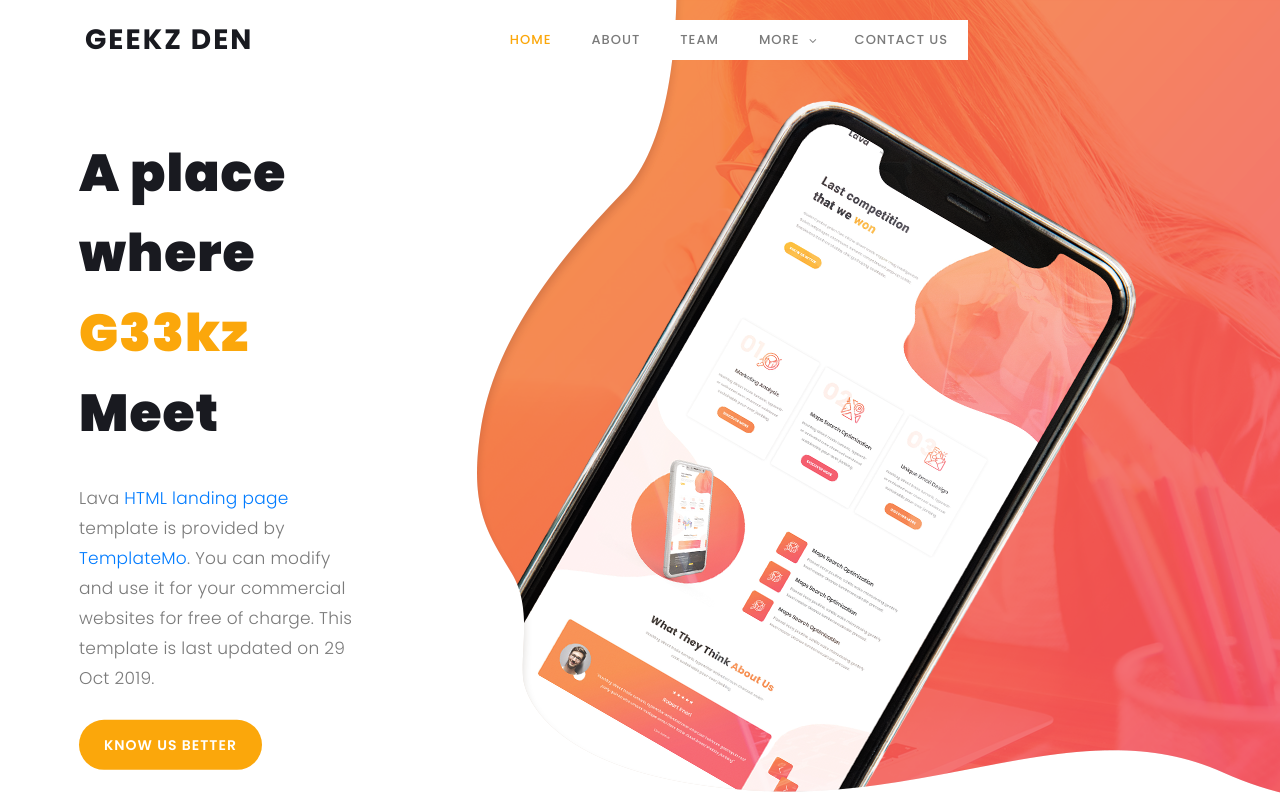
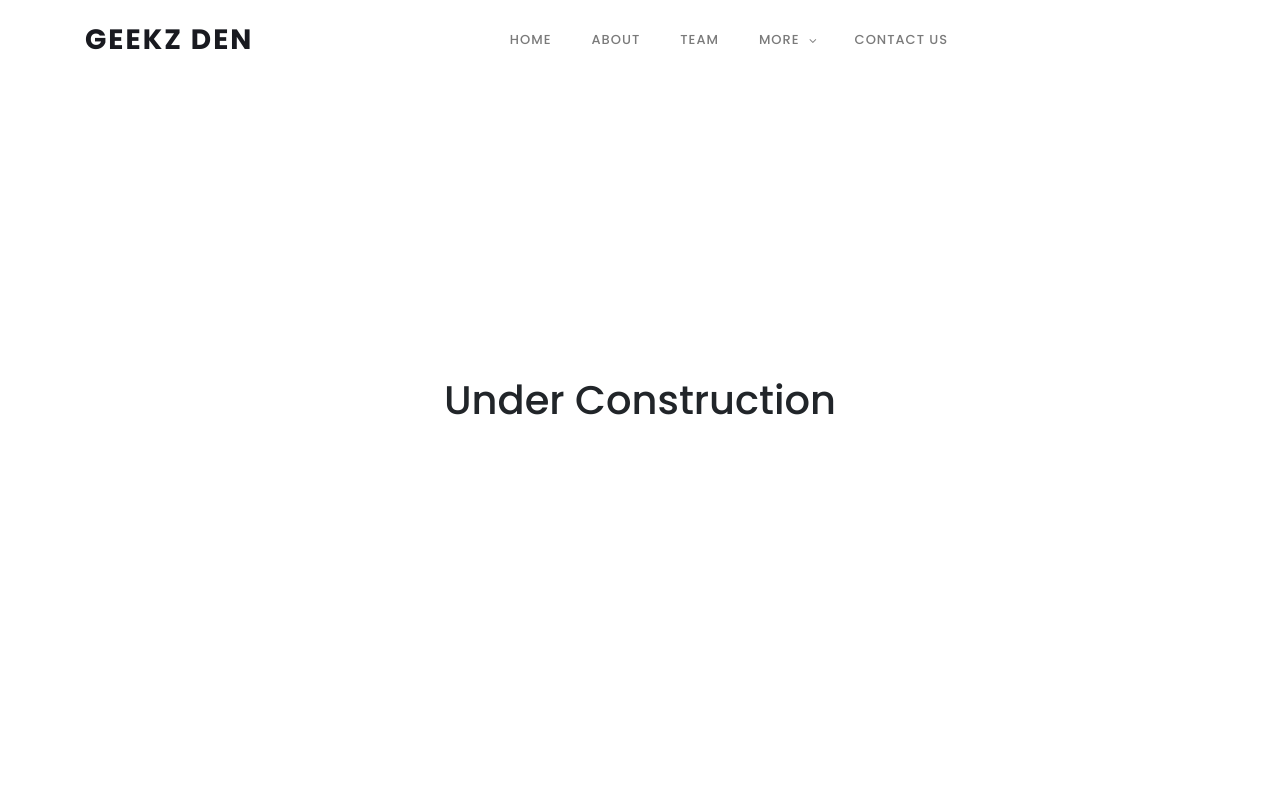
Before and after one commit to G33kzD3n/geekzden, a React (Create React App) app: page /career in a window 1280 px wide. Shown: the top 800 px of the page. Built offline with nearby package versions, Linux system fonts and the light colour scheme.

Commit message:
first commit work starts

```diff
--- a/src/App.js
+++ b/src/App.js
@@ -31,7 +31,7 @@ function App() {
       <Testimonial />
       <Contact />
       <ToastContainer
-        position="bottom-right"
+        position="top-right"
         autoClose={5000}
         hideProgressBar={true}
         newestOnTop={false}
--- a/src/components/contact.jsx
+++ b/src/components/contact.jsx
@@ -170,7 +170,7 @@ const Contact = () => {
                   </a>
                 </li>
                 <li>
-                  <a href="https://wa.me/7006984072">
+                  <a href="https://wa.me/78895667946">
                     <i className="fa fa-whatsapp"></i>
                   </a>
                 </li>
--- a/src/components/navbar.jsx
+++ b/src/components/navbar.jsx
@@ -146,6 +146,9 @@ const Navbar = () => {
                       <Link to={"/blog"} className="menu-item">
                         Blog
                       </Link>
+                      <Link to={"/career"} className="menu-item">
+                        Career
+                      </Link>
                     </li>
                   </ul>
                 </li>
--- /dev/null
+++ b/src/container/career.jsx
@@ -0,0 +1,25 @@
+import React from "react";
+import Navbar from "../components/navbar";
+
+const career = () => {
+  const style = {
+    left: "0",
+    lineHeight: "200px",
+    marginTop: "-100px",
+    position: "absolute",
+    textAlign: "center",
+    top: "50%",
+    width: "100%",
+  };
+
+  return (
+    <React.Fragment>
+      <Navbar />
+      {/* <Modal type="Sign in" />
+      <Modal type="Sign up" /> */}
+      <h1 style={style}>Under Construction</h1>
+    </React.Fragment>
+  );
+};
+
+export default career;
--- a/src/index.js
+++ b/src/index.js
@@ -12,6 +12,7 @@ import Preloader from "./components/preloader";
 
 //dynamic import for lazy loading
 const Blog = lazy(() => import("./container/blog"));
+const Career = lazy(() => import("./container/career"));
 ReactDOM.render(
   <React.StrictMode>
     <BrowserRouter>
@@ -30,6 +31,20 @@ ReactDOM.render(
             </Suspense>
           )}
         />
+        <Route
+          path="/career"
+          render={() => (
+            <Suspense
+              fallback={
+                <div>
+                  <Preloader />
+                </div>
+              }
+            >
+              <Career />
+            </Suspense>
+          )}
+        />
         <Route path="/" component={App} />
       </Switch>
     </BrowserRouter>
```
